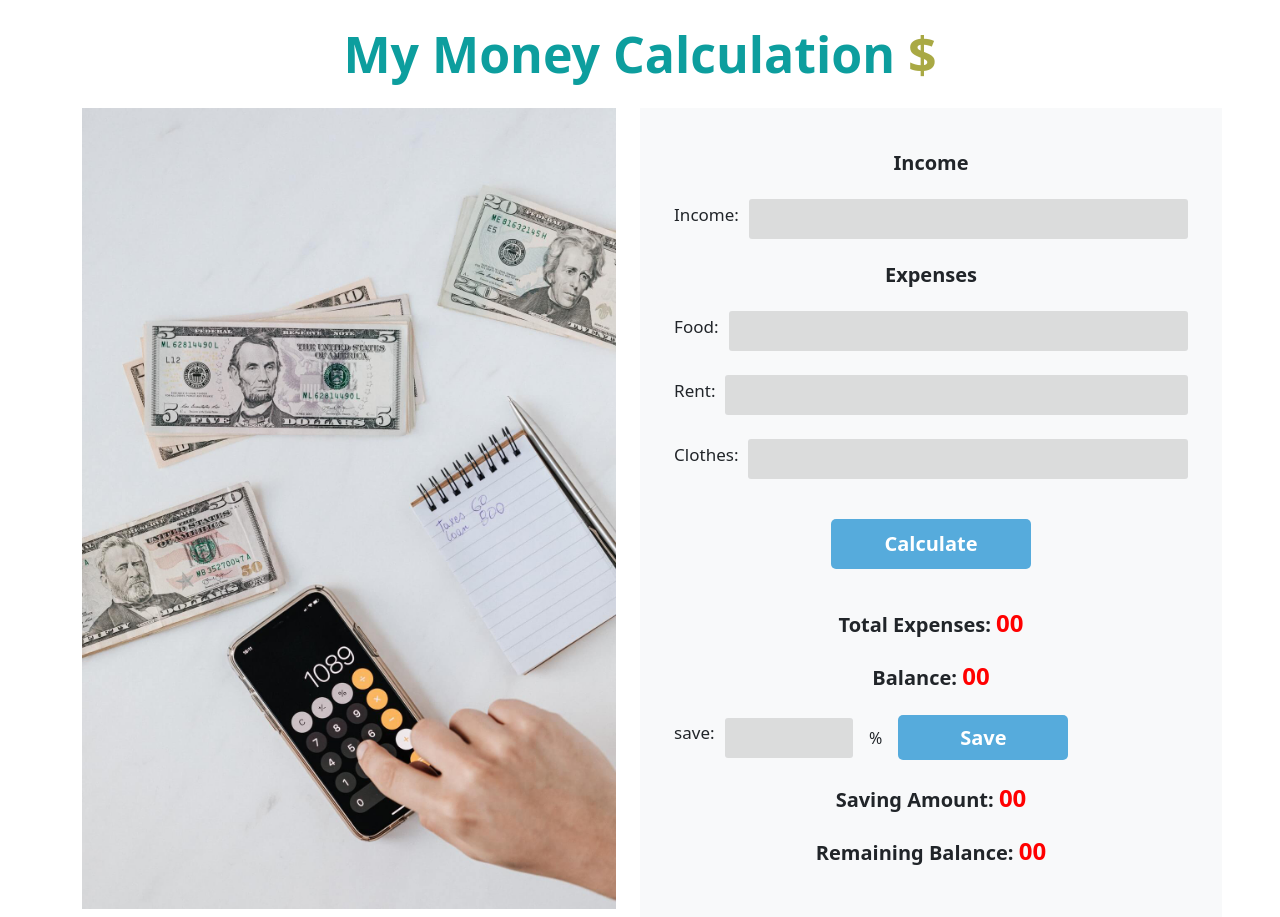
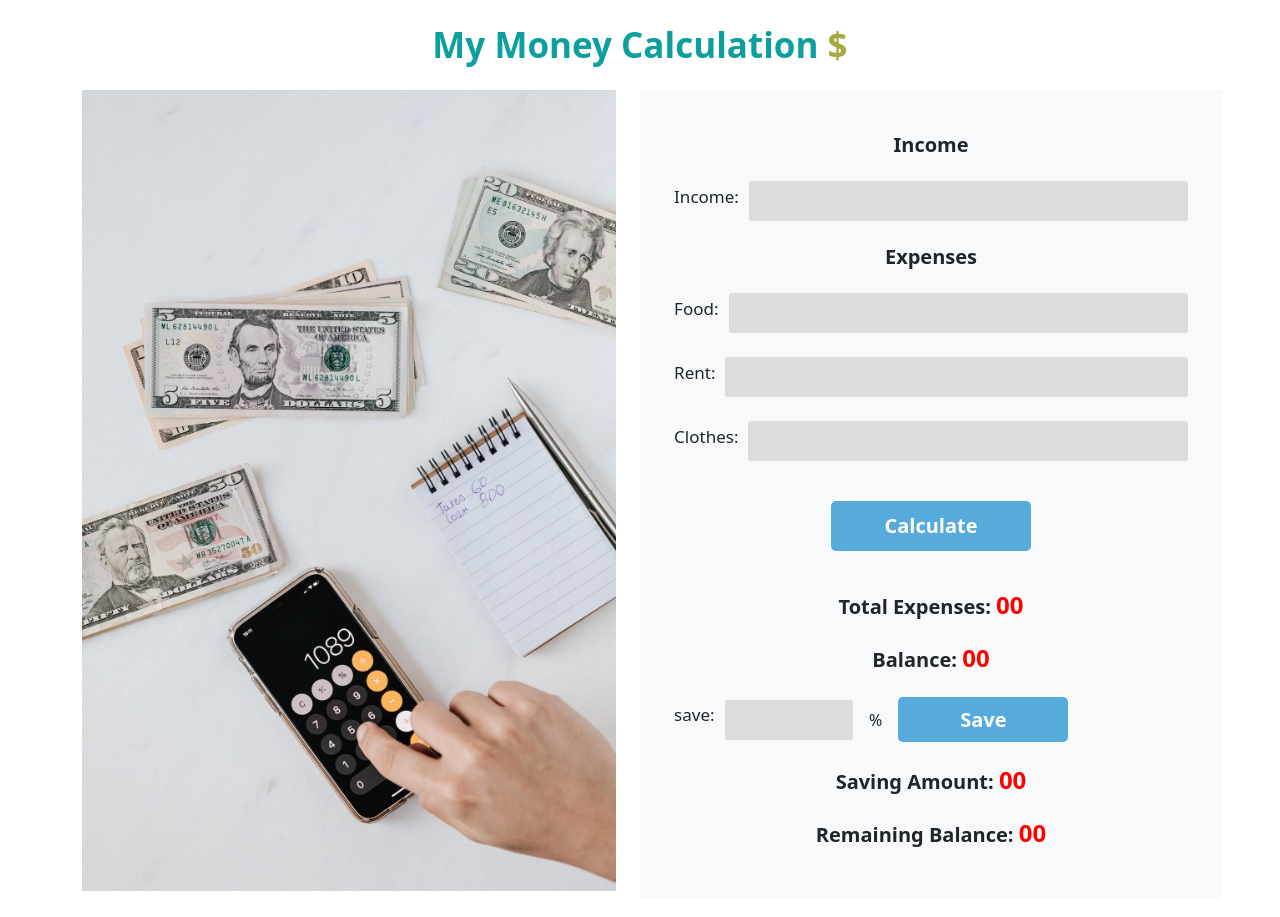
Before and after one commit to akib-chy/money-calculate, a plain HTML site: page index.html in a window 1280 px wide. Drawn offline with nearby package versions, Linux system fonts and the light colour scheme.

Commit message:
javascript code add

```diff
--- a/css/style.css
+++ b/css/style.css
@@ -1,6 +1,6 @@
 /* ALL H1 TAG STYLE */
 h1 {
-  font-size: 50px;
+  font-size: 35px;
   font-weight: 700;
   color: rgb(13, 158, 158);
 }
--- a/index.html
+++ b/index.html
@@ -4,7 +4,7 @@
     <meta charset="UTF-8">
     <meta http-equiv="X-UA-Compatible" content="IE=edge">
     <meta name="viewport" content="width=device-width, initial-scale=1.0">
-    <title>Document</title>
+    <title>My Money Calculation</title>
     <!-- ADD FONT AWESOME LINK CDN -->
 
     <!-- ADD BOOTSTRAP FILE LINK -->
```
